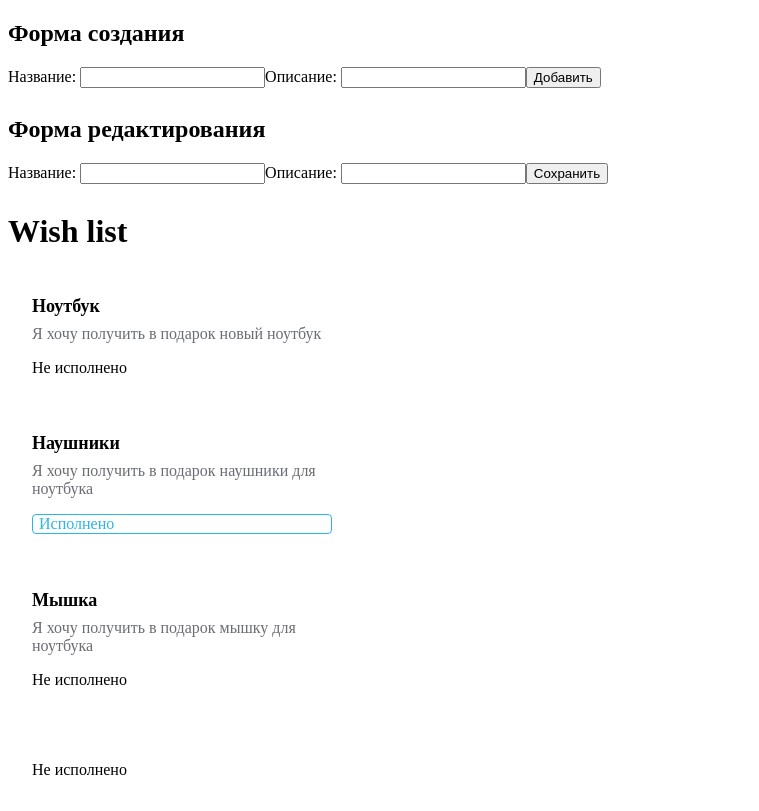
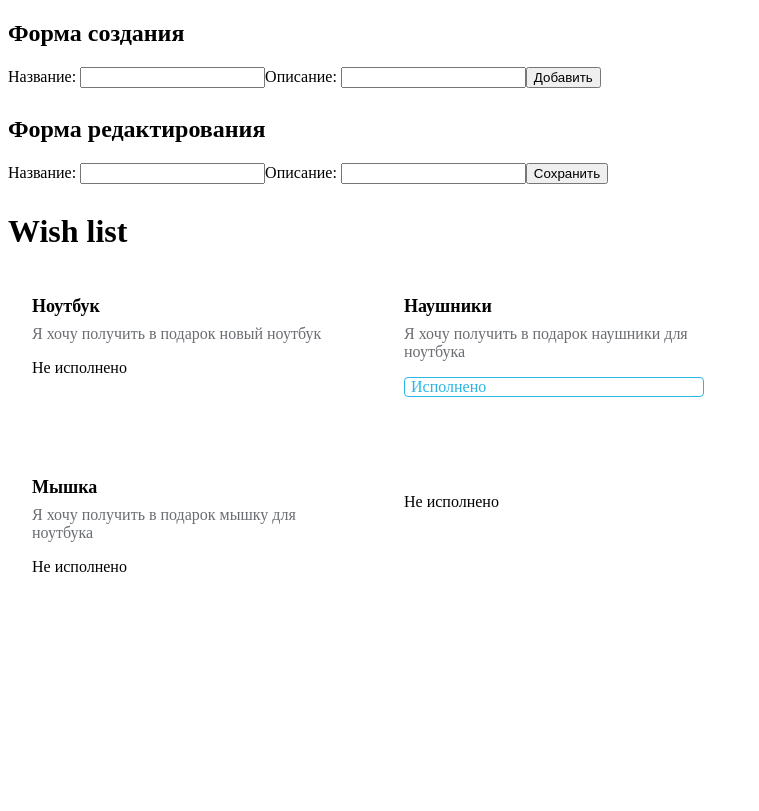
Before and after one commit to MashaMoreva/wish-list, a Vue app: page / in a window 1280 px wide. Shown: the whole page, without its empty margins (0-759 px from the left). Built offline with nearby package versions, Linux system fonts and the light colour scheme.

Commit message:
added-styles-for-card-list

```diff
--- a/src/components/WishList.vue
+++ b/src/components/WishList.vue
@@ -1,7 +1,9 @@
 <template>
     <h1>Wish list</h1>
-    <AppCard v-for="(item, index) in cards" :card="item" :index="index" :key="item.id"
-        @click="emit('click-by-card', item)" />
+    <div class="card-list">
+        <AppCard v-for="(item, index) in cards" :card="item" :index="index" :key="item.id"
+            @click="emit('click-by-card', item)" />
+    </div>
 </template>
 
 <script setup>
@@ -16,4 +18,11 @@ const props = defineProps({
 const emit = defineEmits(["click-by-card"]);
 </script>
 
-<style scoped></style>
+<style scoped>
+.card-list {
+    display: flex;
+    width: 1024px;
+    flex-wrap: wrap;
+    gap: 24px;
+}
+</style>
```
